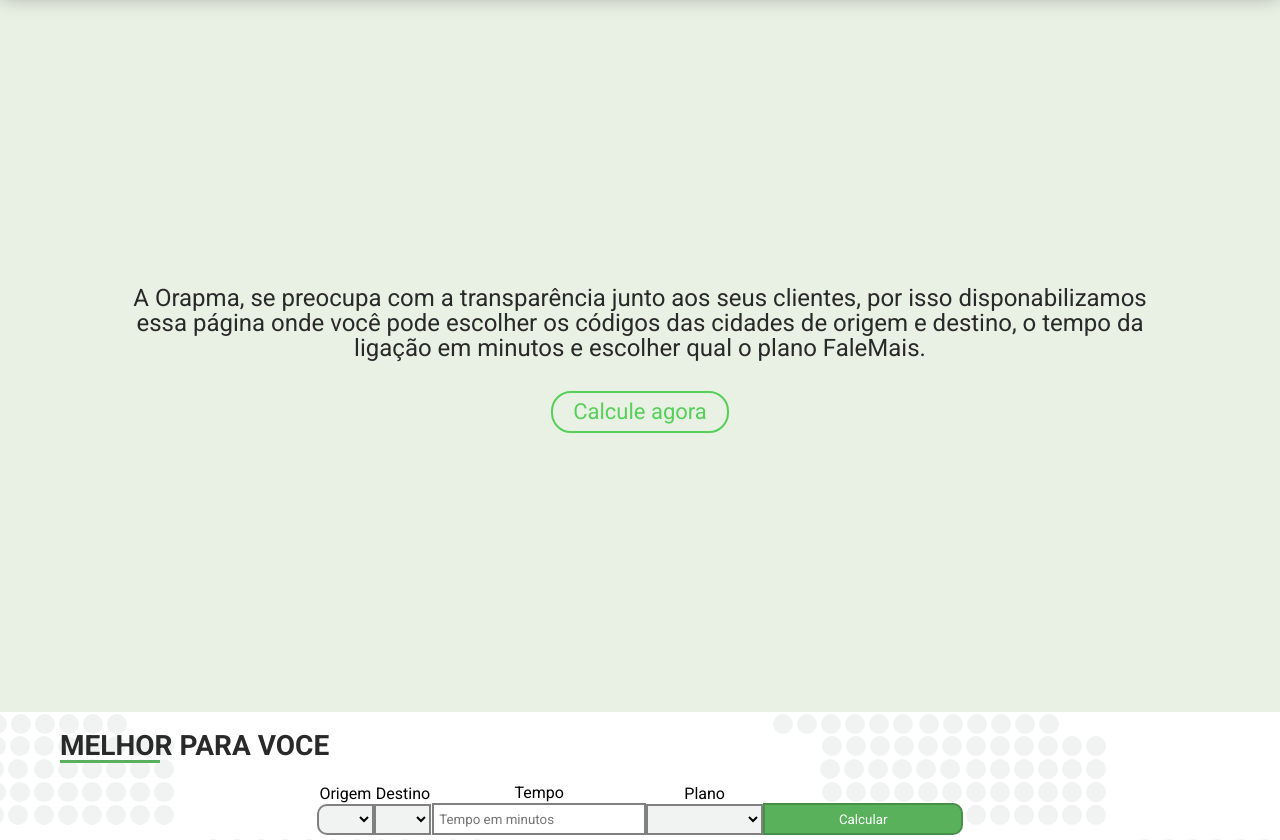
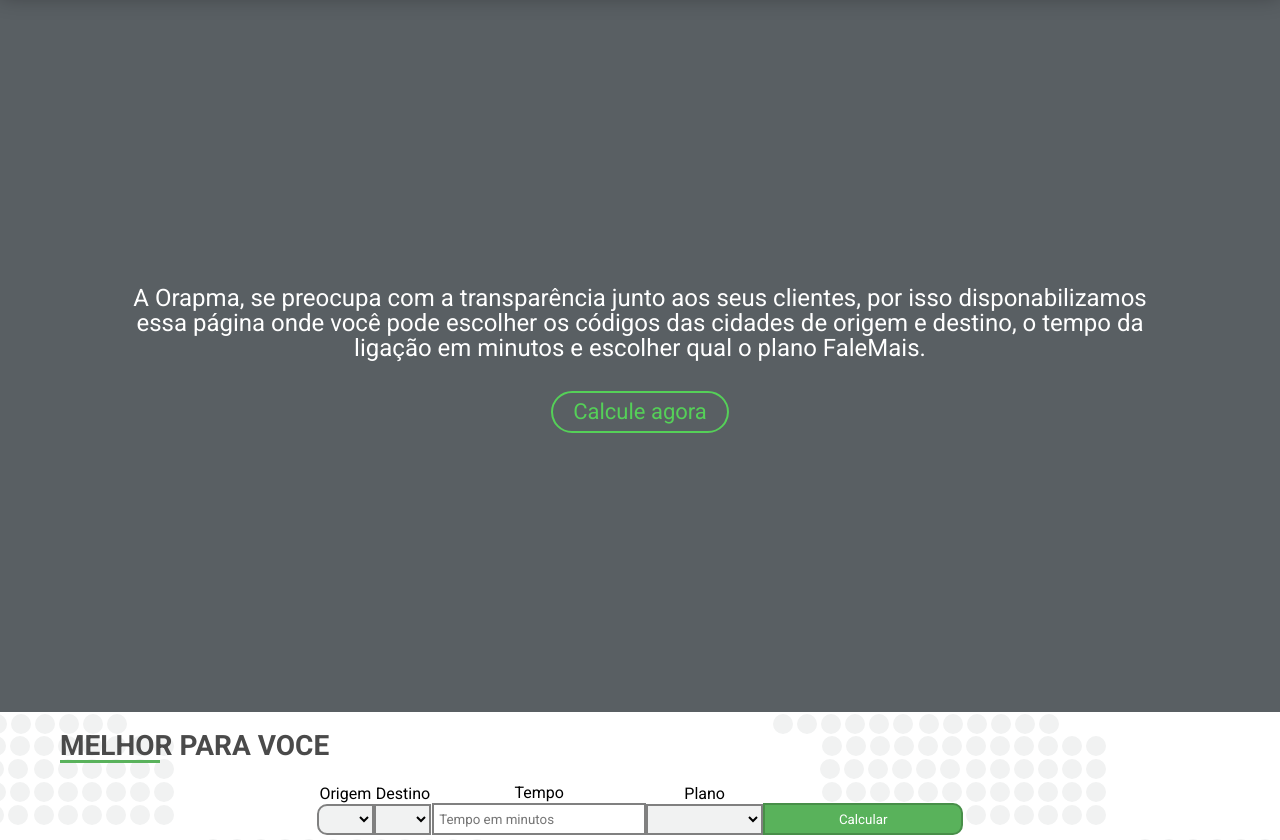
Before and after one commit to Shadaw/orapma, a plain HTML site: page index.html in a window 1280 px wide. Shown: the part 88-928 px from the top of the page. Drawn offline with Linux system fonts and the light colour scheme.

Commit message:
style changes

```diff
--- a/styles/colors.css
+++ b/styles/colors.css
@@ -1,5 +1,5 @@
 :root {
-  --color-negative: #292929;
+  --color-negative: #4A4A4A;
   --color-zero: #ffffff;
   --color-primary: #55D058;
   --color-second: #59b25b;
--- a/styles/index.css
+++ b/styles/index.css
@@ -22,7 +22,7 @@
   justify-content: center;
   align-items: center;
   box-shadow: 0px 0px 20px rgba(0, 0, 0, 0.3);
-  z-index: 1;
+  z-index: 2;
 }
 
 .Header__navbar--logo {
@@ -60,13 +60,14 @@
   align-items: center;
   justify-content: center;
   padding: 0 20px;
+  background: var(--color-third-light);
 }
 
 .Header__banner--text {
   font-weight: 500;
   text-align: center;
   padding: 20px;
-  color: var(--color-negative);
+  color: var(--color-zero);
   line-height: 18px;
 }
 
@@ -74,7 +75,7 @@
   color: var(--color-primary);
   background: transparent;
   border: 2px solid var(--color-primary);
-  border-radius: 20px;
+  border-radius: 50px;
   padding: 8px 20px;
   transition: all 200ms ;
   font-size: 20px;
```
